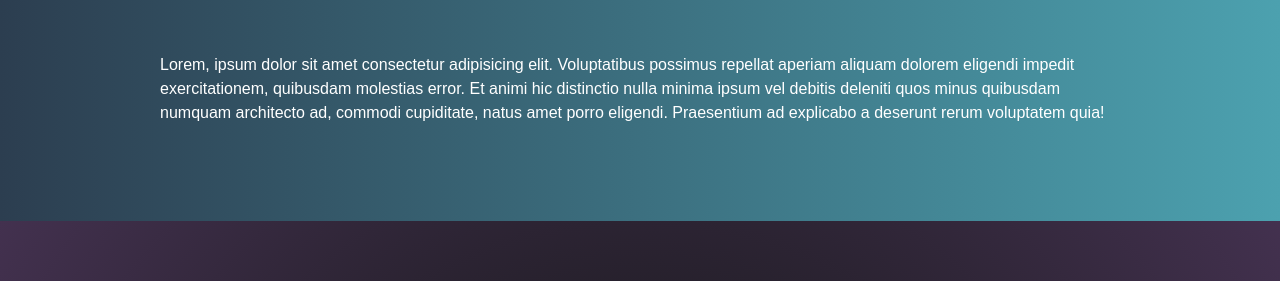
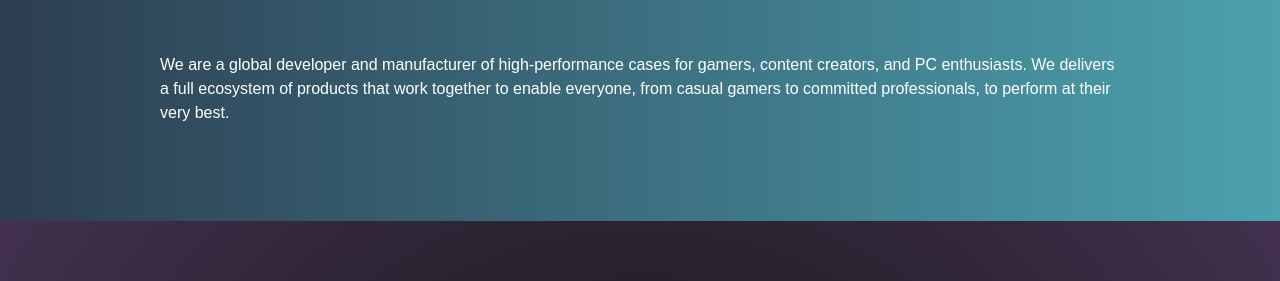
Before and after one commit to Ethimos/MachineOn, a website: page pages/aboutus.html in a window 1280 px wide. Shown: the part 187-468 px from the top of the page. Drawn offline with nearby package versions, Linux system fonts and the light colour scheme; a web font is replaced by a local one.

Commit message:
about us

```diff
--- a/pages/aboutus.html
+++ b/pages/aboutus.html
@@ -4,6 +4,7 @@
     <meta charset="UTF-8">
     <meta http-equiv="X-UA-Compatible" content="IE=edge">
     <meta name="viewport" content="width=device-width, initial-scale=1.0">
+    <meta name="keywords" content="PC, Machine On, company, peopple">
     <title>Learn about us | Machine On</title>
     <link href="https://cdn.jsdelivr.net/npm/bootstrap@5.2.0-beta1/dist/css/bootstrap.min.css" rel="stylesheet" integrity="sha384-0evHe/X+R7YkIZDRvuzKMRqM+OrBnVFBL6DOitfPri4tjfHxaWutUpFmBp4vmVor" crossorigin="anonymous">
     <link rel="stylesheet" href="../css/style2.css">
@@ -37,9 +38,7 @@
                     We're Machine On
                 </h1>
                 <br><br>
-                <p>
-                    Lorem, ipsum dolor sit amet consectetur adipisicing elit. Voluptatibus possimus repellat aperiam aliquam dolorem eligendi impedit exercitationem, quibusdam molestias error. Et animi hic distinctio nulla minima ipsum vel debitis deleniti quos minus quibusdam numquam architecto ad, commodi cupiditate, natus amet porro eligendi. Praesentium ad explicabo a deserunt rerum voluptatem quia!
-                </p>
+                <p>We are a global developer and manufacturer of high-performance cases for gamers, content creators, and PC enthusiasts. We delivers a full ecosystem of products that work together to enable everyone, from casual gamers to committed professionals, to perform at their very best.</p>
             </div>
             <div class="section__about__p">
                 <h1>
```
Also changed, not shown: index.html (+1 -0 lines), pages/contact.html (+1 -0 lines), pages/gallery.html (+1 -0 lines), pages/producs.html (+1 -0 lines).
